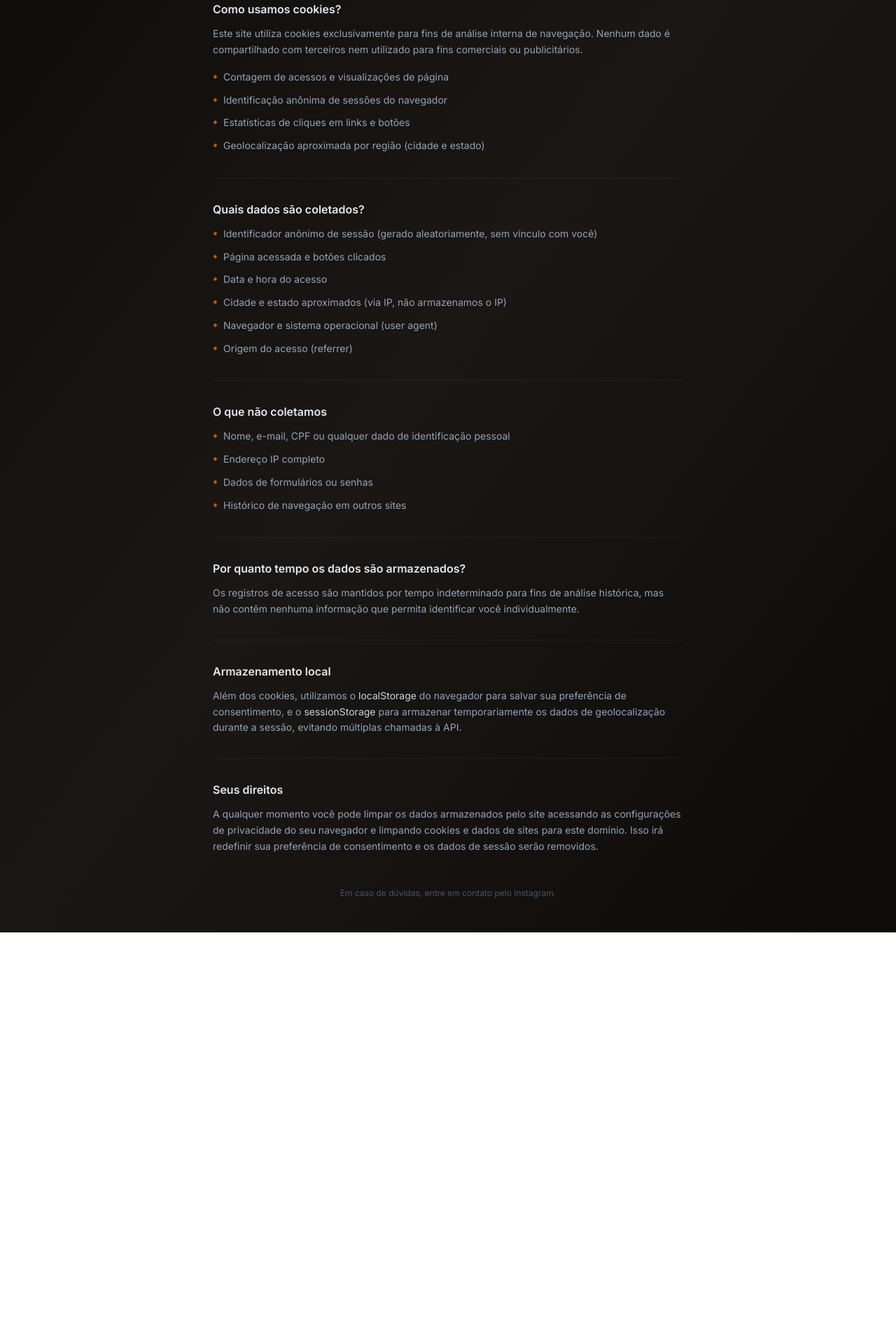
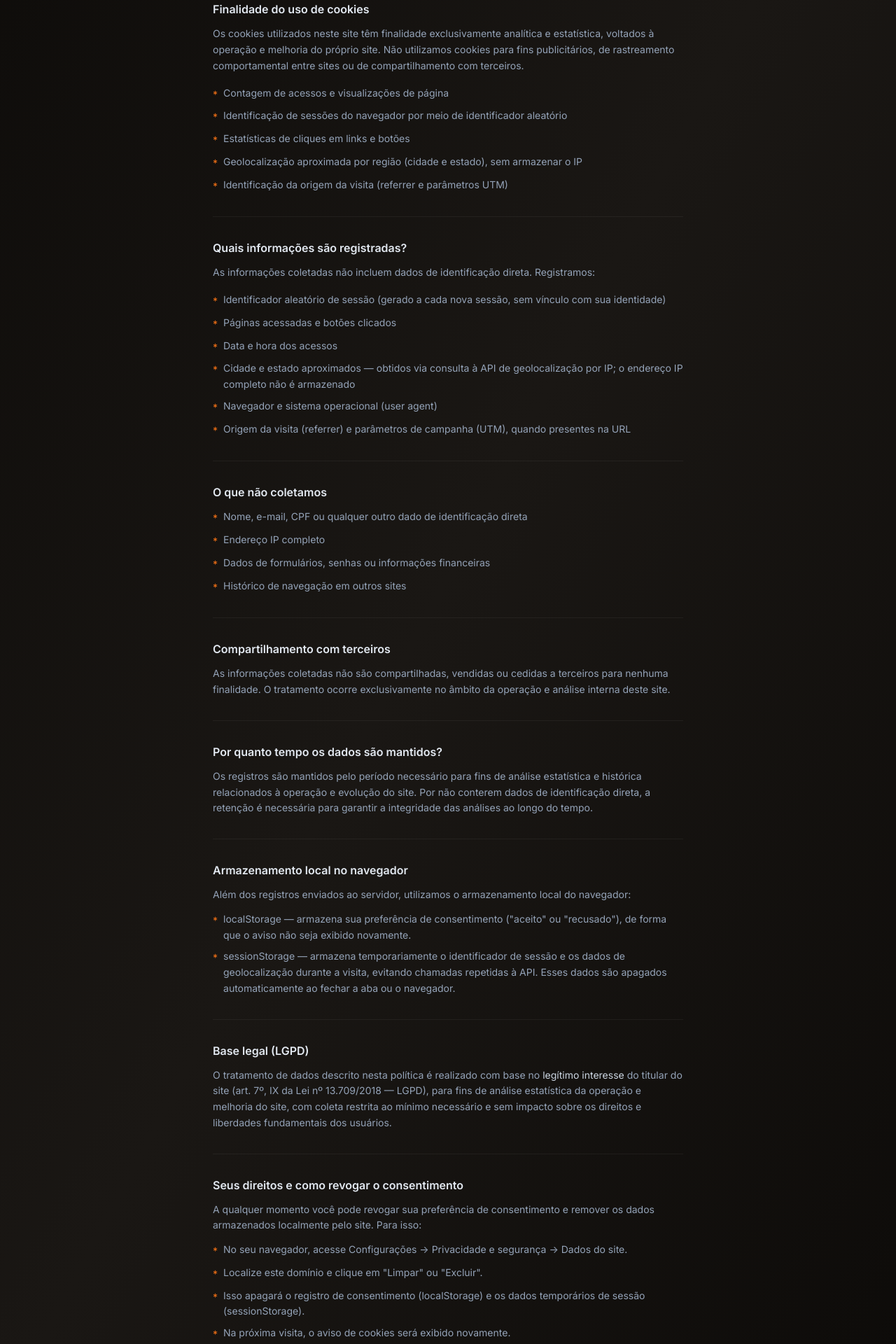
Before and after one commit to thiagoganem/tglinks, a React (Vite) app: page /cookies in a window 1280 px wide. Shown: the part 380-2300 px from the top of the page at 70% size. Before the commit the page ends 1712 px from the top, so only its background shows below. Built offline with nearby package versions, Linux system fonts and the light colour scheme; no server answers.

Commit message:
legal: LGPD-compliant cookie banner and policy revision

```diff
--- a/src/components/CookieConsent/CookieConsent.tsx
+++ b/src/components/CookieConsent/CookieConsent.tsx
@@ -53,8 +53,10 @@ export function CookieConsent() {
         {/* Title */}
         <h3 className="text-base font-bold text-white mb-1">Aviso de Cookies</h3>
         <p className="text-sm text-slate-400 leading-relaxed mb-5">
-          Este site utiliza cookies anônimos para estatísticas de navegação.
-          Nenhum dado pessoal é coletado ou compartilhado.
+          Este site utiliza cookies exclusivamente para análise interna de navegação. Não coletamos
+          dados de identificação direta, como nome, e-mail, CPF ou endereço IP completo. As
+          informações são utilizadas apenas para estatísticas de uso do site e não são
+          compartilhadas com terceiros.
         </p>
 
         {/* Link para política completa */}
--- a/src/pages/CookiePolicyPage/CookiePolicyPage.tsx
+++ b/src/pages/CookiePolicyPage/CookiePolicyPage.tsx
@@ -52,19 +52,21 @@ export function CookiePolicyPage() {
 
           <section>
             <h2 className="text-base font-semibold text-slate-200 mb-3">
-              Como usamos cookies?
+              Finalidade do uso de cookies
             </h2>
             <p className="mb-4">
-              Este site utiliza cookies exclusivamente para fins de análise interna de navegação.
-              Nenhum dado é compartilhado com terceiros nem utilizado para fins comerciais ou
-              publicitários.
+              Os cookies utilizados neste site têm finalidade exclusivamente analítica e estatística,
+              voltados à operação e melhoria do próprio site. Não utilizamos cookies para fins
+              publicitários, de rastreamento comportamental entre sites ou de compartilhamento com
+              terceiros.
             </p>
             <ul className="space-y-2">
               {[
                 "Contagem de acessos e visualizações de página",
-                "Identificação anônima de sessões do navegador",
+                "Identificação de sessões do navegador por meio de identificador aleatório",
                 "Estatísticas de cliques em links e botões",
-                "Geolocalização aproximada por região (cidade e estado)",
+                "Geolocalização aproximada por região (cidade e estado), sem armazenar o IP",
+                "Identificação da origem da visita (referrer e parâmetros UTM)",
               ].map((item) => (
                 <li key={item} className="flex items-start gap-2">
                   <span className="text-brand-500 mt-0.5 shrink-0">*</span>
@@ -78,16 +80,19 @@ export function CookiePolicyPage() {
 
           <section>
             <h2 className="text-base font-semibold text-slate-200 mb-3">
-              Quais dados são coletados?
+              Quais informações são registradas?
             </h2>
+            <p className="mb-4">
+              As informações coletadas não incluem dados de identificação direta. Registramos:
+            </p>
             <ul className="space-y-2">
               {[
-                "Identificador anônimo de sessão (gerado aleatoriamente, sem vínculo com você)",
-                "Página acessada e botões clicados",
-                "Data e hora do acesso",
-                "Cidade e estado aproximados (via IP, não armazenamos o IP)",
+                "Identificador aleatório de sessão (gerado a cada nova sessão, sem vínculo com sua identidade)",
+                "Páginas acessadas e botões clicados",
+                "Data e hora dos acessos",
+                "Cidade e estado aproximados — obtidos via consulta à API de geolocalização por IP; o endereço IP completo não é armazenado",
                 "Navegador e sistema operacional (user agent)",
-                "Origem do acesso (referrer)",
+                "Origem da visita (referrer) e parâmetros de campanha (UTM), quando presentes na URL",
               ].map((item) => (
                 <li key={item} className="flex items-start gap-2">
                   <span className="text-brand-500 mt-0.5 shrink-0">*</span>
@@ -105,9 +110,9 @@ export function CookiePolicyPage() {
             </h2>
             <ul className="space-y-2">
               {[
-                "Nome, e-mail, CPF ou qualquer dado de identificação pessoal",
+                "Nome, e-mail, CPF ou qualquer outro dado de identificação direta",
                 "Endereço IP completo",
-                "Dados de formulários ou senhas",
+                "Dados de formulários, senhas ou informações financeiras",
                 "Histórico de navegação em outros sites",
               ].map((item) => (
                 <li key={item} className="flex items-start gap-2">
@@ -122,12 +127,12 @@ export function CookiePolicyPage() {
 
           <section>
             <h2 className="text-base font-semibold text-slate-200 mb-3">
-              Por quanto tempo os dados são armazenados?
+              Compartilhamento com terceiros
             </h2>
             <p>
-              Os registros de acesso são mantidos por tempo indeterminado para fins de análise
-              histórica, mas não contêm nenhuma informação que permita identificar você
-              individualmente.
+              As informações coletadas não são compartilhadas, vendidas ou cedidas a terceiros
+              para nenhuma finalidade. O tratamento ocorre exclusivamente no âmbito da operação
+              e análise interna deste site.
             </p>
           </section>
 
@@ -135,13 +140,13 @@ export function CookiePolicyPage() {
 
           <section>
             <h2 className="text-base font-semibold text-slate-200 mb-3">
-              Armazenamento local
+              Por quanto tempo os dados são mantidos?
             </h2>
             <p>
-              Além dos cookies, utilizamos o <span className="text-slate-300">localStorage</span> do
-              navegador para salvar sua preferência de consentimento, e o{" "}
-              <span className="text-slate-300">sessionStorage</span> para armazenar temporariamente
-              os dados de geolocalização durante a sessão, evitando múltiplas chamadas à API.
+              Os registros são mantidos pelo período necessário para fins de análise estatística
+              e histórica relacionados à operação e evolução do site. Por não conterem dados de
+              identificação direta, a retenção é necessária para garantir a integridade das
+              análises ao longo do tempo.
             </p>
           </section>
 
@@ -149,14 +154,62 @@ export function CookiePolicyPage() {
 
           <section>
             <h2 className="text-base font-semibold text-slate-200 mb-3">
-              Seus direitos
+              Armazenamento local no navegador
+            </h2>
+            <p className="mb-3">
+              Além dos registros enviados ao servidor, utilizamos o armazenamento local do navegador:
+            </p>
+            <ul className="space-y-2">
+              {[
+                "localStorage — armazena sua preferência de consentimento (\"aceito\" ou \"recusado\"), de forma que o aviso não seja exibido novamente.",
+                "sessionStorage — armazena temporariamente o identificador de sessão e os dados de geolocalização durante a visita, evitando chamadas repetidas à API. Esses dados são apagados automaticamente ao fechar a aba ou o navegador.",
+              ].map((item) => (
+                <li key={item} className="flex items-start gap-2">
+                  <span className="text-brand-500 mt-0.5 shrink-0">*</span>
+                  <span>{item}</span>
+                </li>
+              ))}
+            </ul>
+          </section>
+
+          <div className="border-t border-white/5" />
+
+          <section>
+            <h2 className="text-base font-semibold text-slate-200 mb-3">
+              Base legal (LGPD)
             </h2>
             <p>
-              A qualquer momento você pode limpar os dados armazenados pelo site acessando as
-              configurações de privacidade do seu navegador e limpando cookies e dados de sites
-              para este domínio. Isso irá redefinir sua preferência de consentimento e os dados
-              de sessão serão removidos.
+              O tratamento de dados descrito nesta política é realizado com base no{" "}
+              <span className="text-slate-300">legítimo interesse</span> do titular do site
+              (art. 7º, IX da Lei nº 13.709/2018 — LGPD), para fins de análise estatística da
+              operação e melhoria do site, com coleta restrita ao mínimo necessário e sem
+              impacto sobre os direitos e liberdades fundamentais dos usuários.
             </p>
+          </section>
+
+          <div className="border-t border-white/5" />
+
+          <section>
+            <h2 className="text-base font-semibold text-slate-200 mb-3">
+              Seus direitos e como revogar o consentimento
+            </h2>
+            <p className="mb-3">
+              A qualquer momento você pode revogar sua preferência de consentimento e remover
+              os dados armazenados localmente pelo site. Para isso:
+            </p>
+            <ul className="space-y-2">
+              {[
+                "No seu navegador, acesse Configurações → Privacidade e segurança → Dados do site.",
+                "Localize este domínio e clique em \"Limpar\" ou \"Excluir\".",
+                "Isso apagará o registro de consentimento (localStorage) e os dados temporários de sessão (sessionStorage).",
+                "Na próxima visita, o aviso de cookies será exibido novamente.",
+              ].map((item) => (
+                <li key={item} className="flex items-start gap-2">
+                  <span className="text-brand-500 mt-0.5 shrink-0">*</span>
+                  <span>{item}</span>
+                </li>
+              ))}
+            </ul>
           </section>
 
         </div>
```
